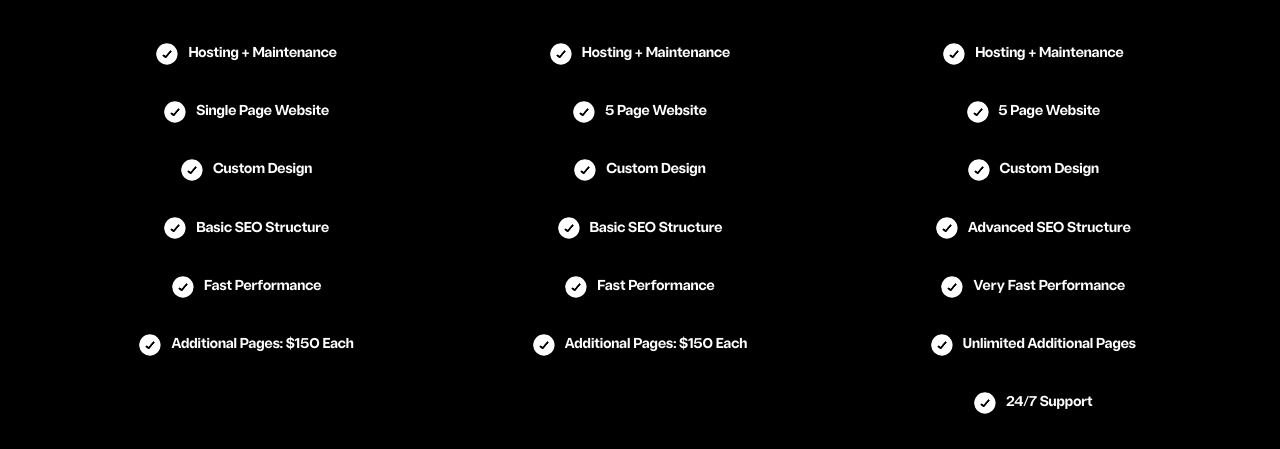
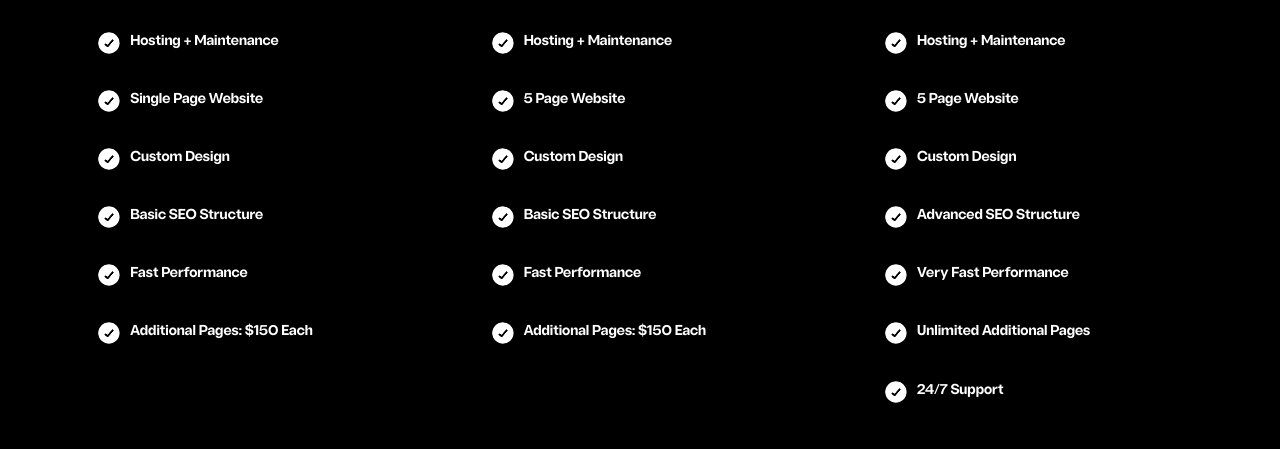
Before and after one commit to NextEraStudios/sitecy.github.io, a plain HTML site: page pricing/index.html in a window 1280 px wide. Shown: the part 470-919 px from the top of the page. Drawn offline with nearby package versions, Linux system fonts and the light colour scheme.

Commit message:
new file: .git/COMMIT_EDITMSG

```diff
--- a/static/css/custom-pricing.css
+++ b/static/css/custom-pricing.css
@@ -106,29 +106,20 @@
 }
 
 .pricing-cards-container .el li {
-    /* profitable.css .el li styles (display flex, align-items) apply */
-    display: flex;
-    flex-direction: row; /* Override from profitable.css */
-    align-items: center;
+    display: grid; /* Use Grid for precise alignment */
+    grid-template-columns: auto 1fr; /* Icon column auto, text column takes remaining space */
+    align-items: start; /* Align items to the start of the grid cell (top) */
     gap: 10px; /* Space between icon and text */
     font-size: clamp(14px, 1.2rem, 16px); /* Adjust feature text size */
     color: inherit; /* Inherit from .el or .el:hover */
     transition: color 0.3s ease-in-out;
-}
-/* Ensure li items are left aligned if .el is text-align:center from profitable.css */
-/* The text-align: left on .el ul should handle this, but being explicit for li if needed */
-@media only screen and (min-width: 1000px) {
-    .pricing-cards-container .el ul {
-        /* text-align: left; /* Already set above */
-    }
-     .pricing-cards-container .el li {
-        /* justify-content: flex-start; /* If parent .el is centered */
-        /* align-items: center; /* Already set */
-    }
+    /* Remove flex-direction: row; as grid handles layout */
 }
 
-
 .pricing-cards-container .el li .feature-icon {
+    /* Ensure icon aligns with the first line of text if text wraps */
+    /* align-self: start; /* Already handled by align-items: start on li */
+    /* The width, height, flex-shrink, and filter styles remain the same */
     width: clamp(18px, 1.8vw, 22px);
     height: auto;
     flex-shrink: 0; /* Prevent icon from shrinking */
```
